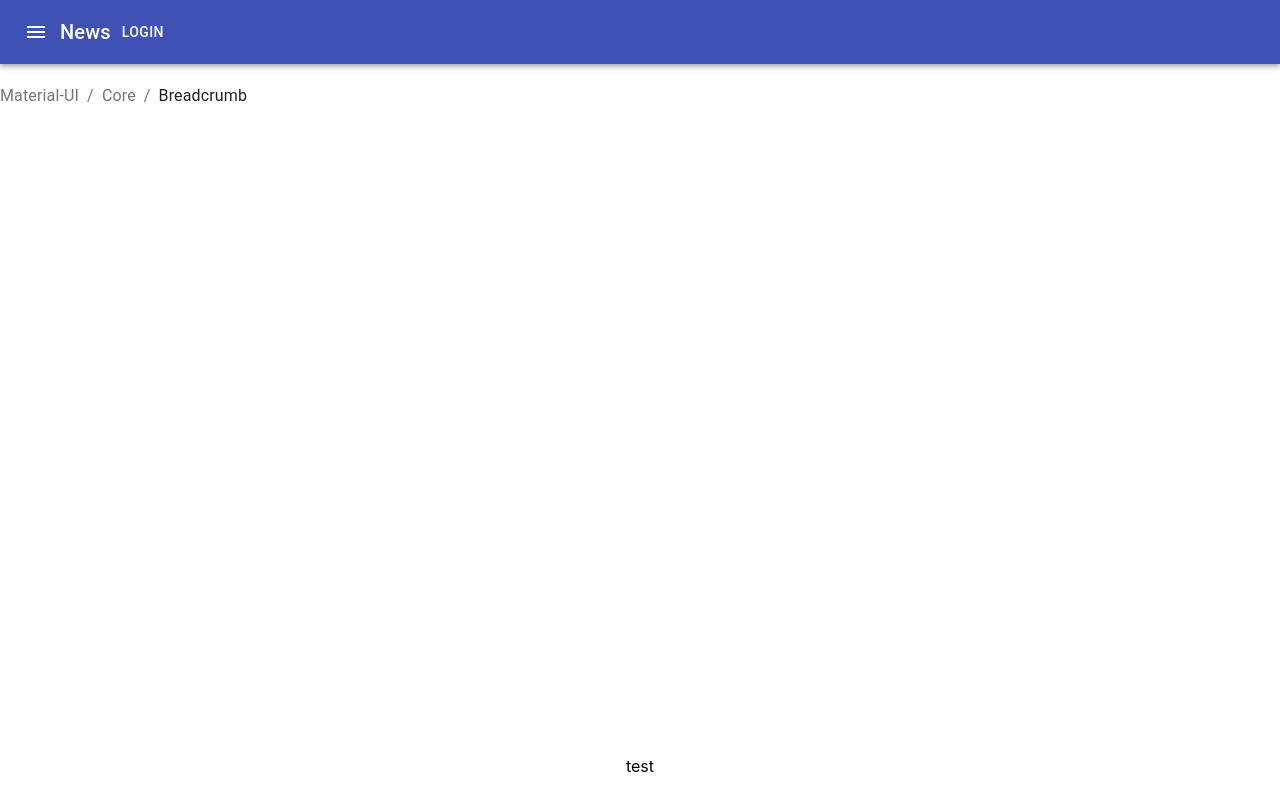
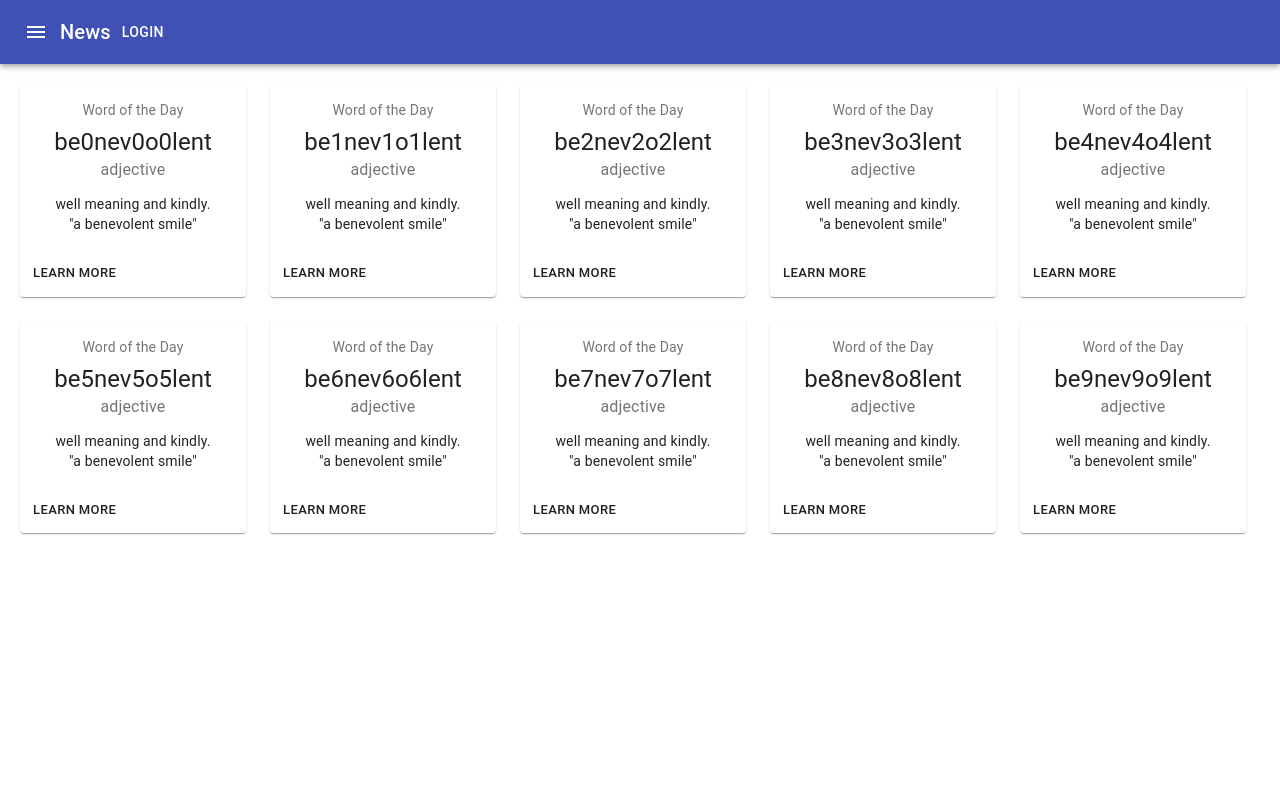
Before and after one commit to Learsim/ControlPanel, a React (Create React App) app: page / in a window 1280 px wide. Built offline with nearby package versions, Linux system fonts and the light colour scheme.

Commit message:
Doing some React testing

```diff
--- a/src/App.css
+++ b/src/App.css
@@ -36,3 +36,9 @@
     transform: rotate(360deg);
   }
 }
+
+.client{
+  height: 250px;
+  width: 250px;
+
+}
--- a/src/App.tsx
+++ b/src/App.tsx
@@ -1,9 +1,64 @@
 import React, { useState } from 'react';
 import logo from './logo.svg';
 import './App.css';
-import { AppBar, Box, Breadcrumbs, Button, Drawer, IconButton, Link, Snackbar, Switch, Toolbar, Typography } from '@material-ui/core';
+import { AppBar,Paper, Box, Breadcrumbs, Button, Drawer, IconButton, Link, Snackbar, Switch, Toolbar, Typography, Grid, makeStyles, Card, CardContent, CardActions } from '@material-ui/core';
 import MenuIcon from '@material-ui/icons/Menu';
+
+const useStyles = makeStyles((theme) => ({
+  root: {
+    flexGrow: 1,
+  },
+  paper: {
+
+    textAlign: 'center',
+    color: theme.palette.text.secondary,
+    height: "275px",
+    cursor: "pointer"
+  },
+  clients: {
+    margin: "0px 20px 0px 20px"
+  }, bullet: {
+    display: 'inline-block',
+    margin: '0 2px',
+    transform: 'scale(0.8)',
+  },
+  title: {
+    fontSize: 14,
+  },
+  pos: {
+    marginBottom: 12,
+  },
+}));
+
 function App() {
+  var l = [];
+  const classes = useStyles();
+  for (let i = 0; i < 10; i += 1) {
+    l.push(
+    <Grid item xs={4} style = {{maxWidth: "250px"}}>
+        <Card className={classes.root}>
+          <CardContent>
+            <Typography className={classes.title} color="textSecondary" gutterBottom>
+              Word of the Day
+        </Typography>
+            <Typography variant="h5" component="h2">
+              be{i}nev{i}o{i}lent
+        </Typography>
+            <Typography className={classes.pos} color="textSecondary">
+              adjective
+        </Typography>
+            <Typography variant="body2" component="p">
+              well meaning and kindly.
+          <br />
+              {'"a benevolent smile"'}
+            </Typography>
+          </CardContent>
+          <CardActions>
+            <Button size="small">Learn More</Button>
+          </CardActions>
+        </Card>
+    </Grid>)
+  }
   return (
     <div className="App">
       <AppBar position="static">
@@ -21,22 +76,18 @@ function App() {
       <Drawer anchor="left" open={false} >
       <Button>xd</Button>
     </Drawer>
-</Box>
-<Breadcrumbs aria-label="breadcrumb">
-  <Link color="inherit" href="/" >
-    Material-UI
-  </Link>
-  <Link color="inherit" href="/getting-started/installation/" >
-    Core
-  </Link>
-  <Typography color="textPrimary">Breadcrumb</Typography>
-</Breadcrumbs>
-<Snackbar open={true} autoHideDuration={10}>
-  <a>test</a>
-</Snackbar>
+      </Box>
+      <div className={classes.clients}>
+        <Grid container spacing={3} >
 
-    </div>
+        {l}
+
+      </Grid>
+      </div></div>
   );
 }
 
+function clickHandler() {
+  console.log("xd")
+}
 export default App;
--- a/tsconfig.json
+++ b/tsconfig.json
@@ -22,5 +22,5 @@
   },
   "include": [
     "src"
-  ]
+, "public/electron.js"  ]
 }
```
Also changed, not shown: package.json (+10 -1 lines), public/electron.js (added, +29 -0 lines), 1 other file (tests, documents, lock files or other folders).
